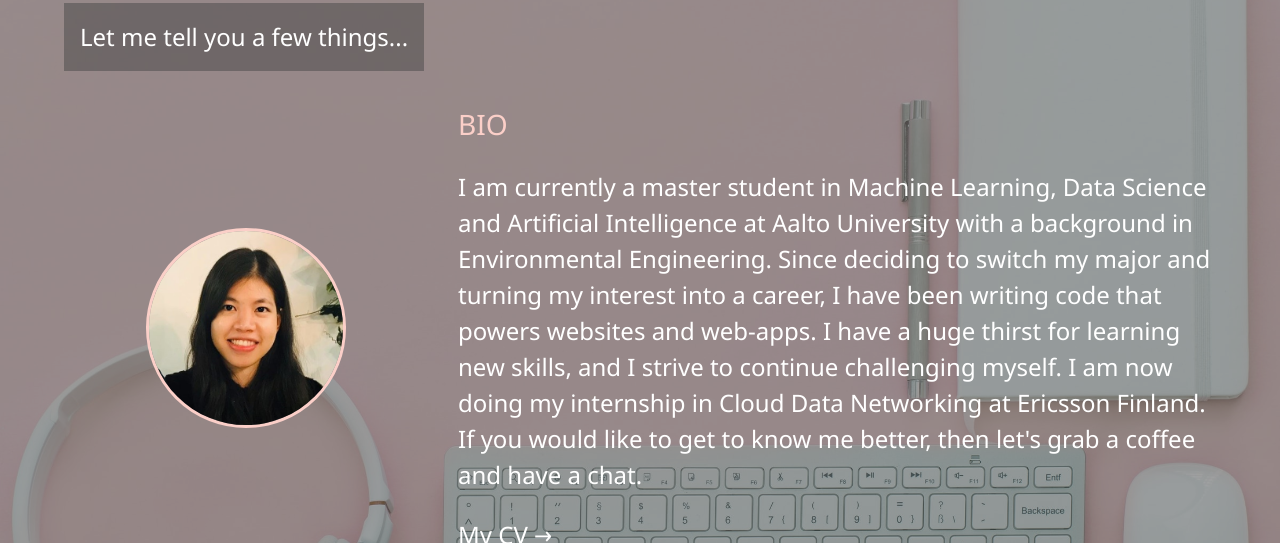
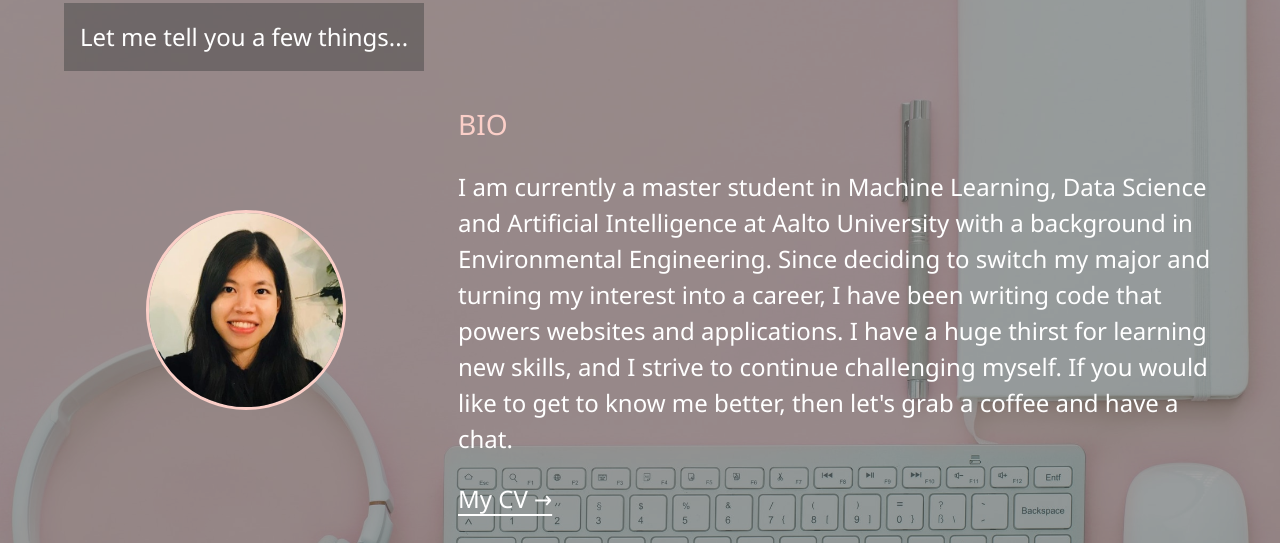
Before and after one commit to khalinguy/khalinguy.github.io, a website: page index.html in a window 1280 px wide. Shown: the part 945-1488 px from the top of the page. Drawn offline with Linux system fonts and the light colour scheme.

Commit message:
update experience

```diff
--- a/index.html
+++ b/index.html
@@ -101,10 +101,8 @@
                 <div class="bio">
                     <h3 class="text-secondary">BIO</h3>
                     <p>I am currently a master student in Machine Learning, Data Science and Artificial Intelligence at Aalto University with a background in Environmental Engineering.
-                        Since deciding to switch my major and turning my interest into a career, I have been writing code that powers websites and web-apps.
-                        I have a huge thirst for learning new skills, and I strive to continue challenging myself.
-                        I am now doing my internship in Cloud Data Networking at Ericsson Finland.
-                        If you would like to get to know me better, then let's grab a coffee and have a chat.</p>
+                        Since deciding to switch my major and turning my interest into a career, I have been writing code that powers websites and applications.
+                        I have a huge thirst for learning new skills, and I strive to continue challenging myself. If you would like to get to know me better, then let's grab a coffee and have a chat.</p>
                     <a href="dist/pdf/CV_Linh_Nguyen.pdf" target="_blank">
                         <span style="text-decoration: underline; text-underline-position: under;">My CV →</span>
                     </a>
@@ -120,7 +118,7 @@
                     <p>December 2020 - Present</p>
                     <p>• Cloud software development and data networking
                         </br>
-                        </br>💡 Technologies: Java, Python
+                        </br>💡 Technologies:
                         </p>
                 </div>
 
```
